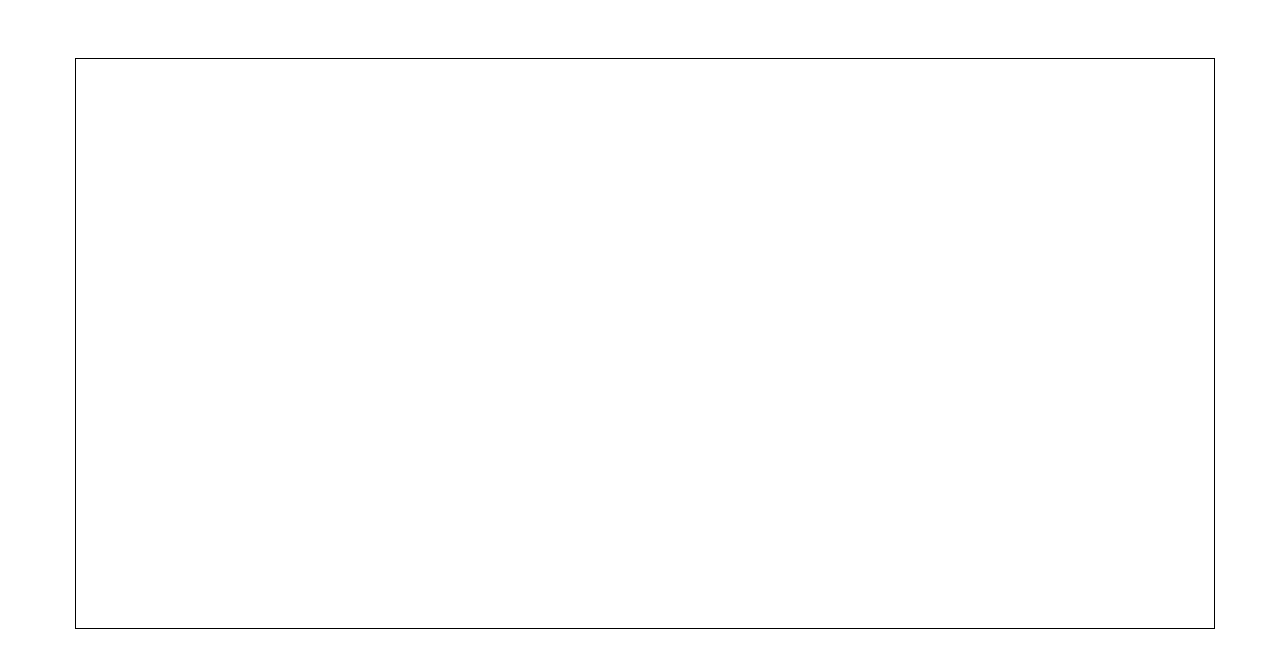
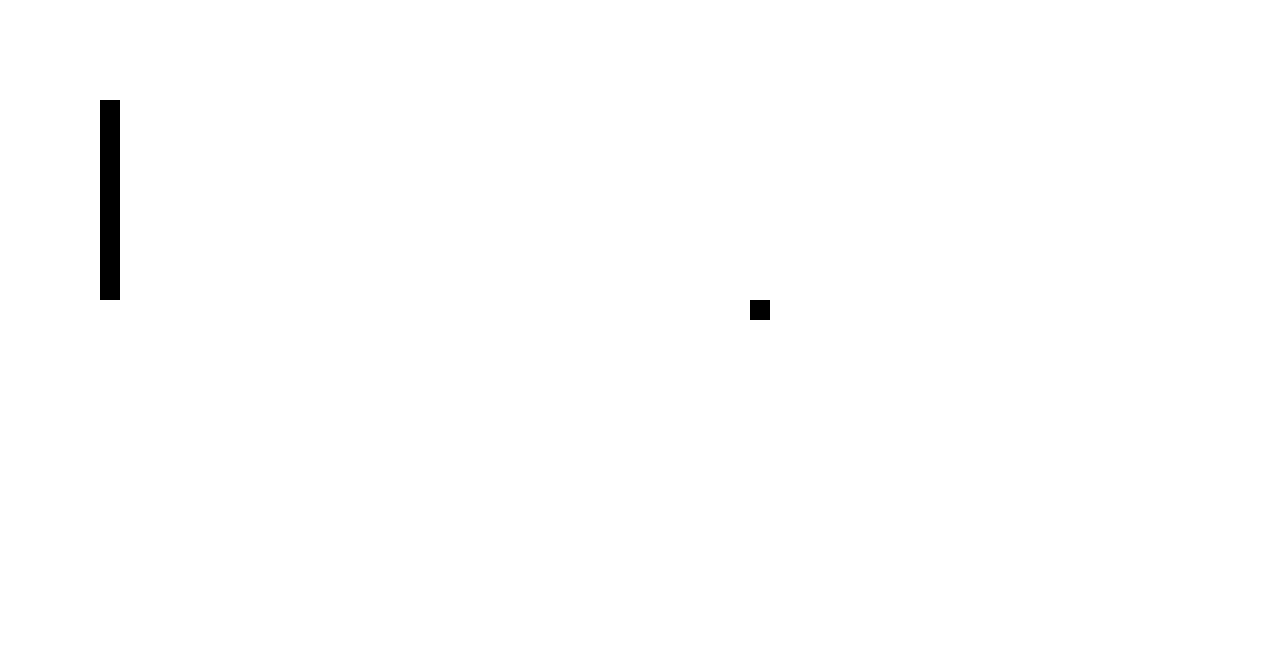
Before and after one commit to wScottSh/Unit-1-Game, a plain HTML site: page index.html in a window 1280 px wide. Drawn offline with Linux system fonts and the light colour scheme.

Commit message:
testing and practicing techniques

```diff
--- a/app.js
+++ b/app.js
@@ -1 +1,21 @@
+//written in vanilla JS. The reason being, I want to have a full grasp on it before I move onto jquery. I want to clearly understand both.
+
+
+//searches html doc for the canvas
 let canvas = document.querySelector ('canvas');
+
+//makes canvas full screen
+canvas.width  = window.innerWidth;
+canvas.height = window.innerHeight;
+
+
+
+//code below is just practice for html canvas. just trying to get to know it. will likely not end up in //final code for the game.
+//creates ability to draw on canvas
+let context = canvas.getContext('2d');
+
+//drawing a block. first two numbers are location in px on screen, width and H,  and the second two are shape's width and height
+//used this method to mock up a static game
+context.fillRect(100, 100, 20, 200);
+context.fillRect(1300, 400, 20, 200);
+context.fillRect(750, 300, 20, 20);
--- a/index.html
+++ b/index.html
@@ -7,7 +7,7 @@
   </head>
   <body>
 
-    <canvas></canvas>
+    <canvas id="canvas"></canvas>
       <script src="app.js"></script>
 
   </body>
--- a/style.css
+++ b/style.css
@@ -1,7 +1,8 @@
-canvas {
-  border: 1px solid black;
-  height: 95%;
-  width:90%;
-  margin: 50px 0 50px 67px
+#canvas {
+display: block;
 
 }
+
+body{
+  margin: 0;
+}
```
